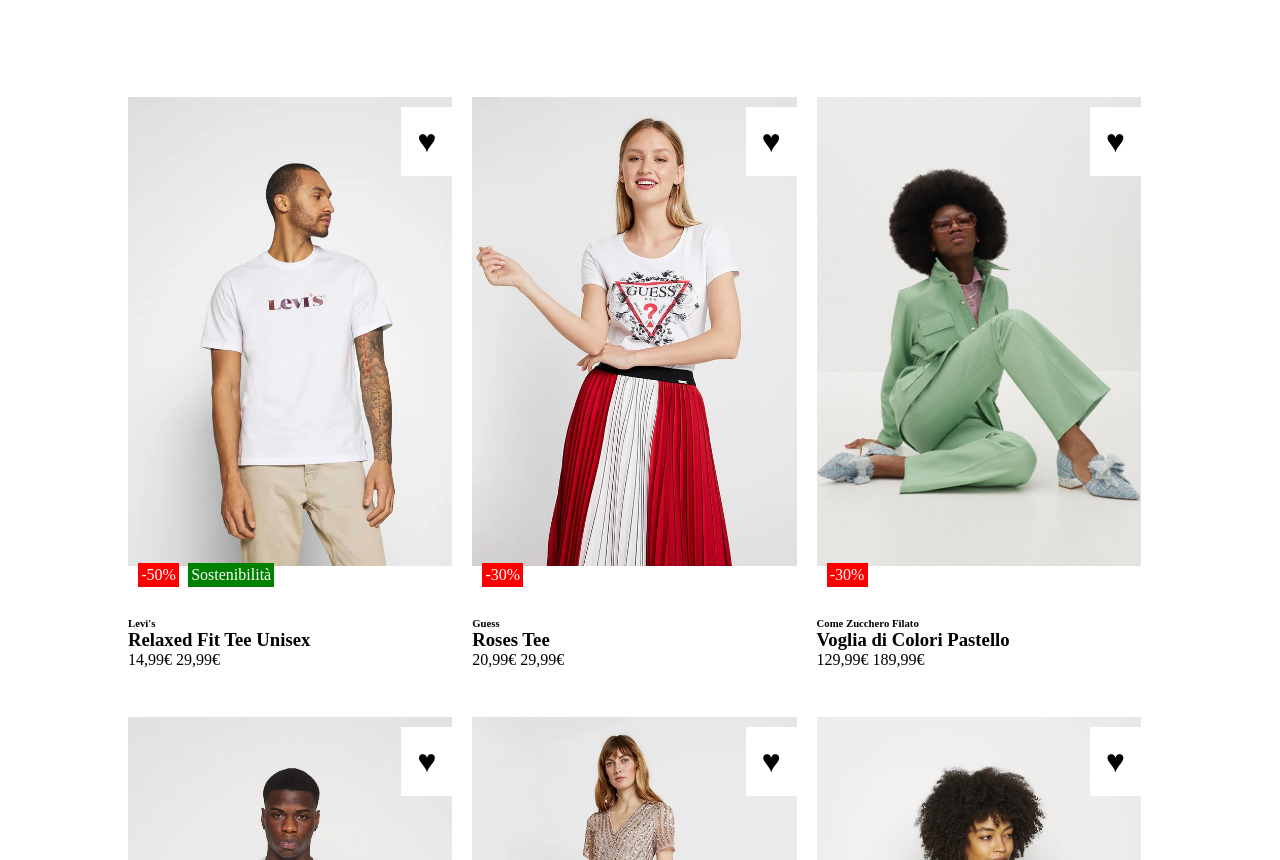
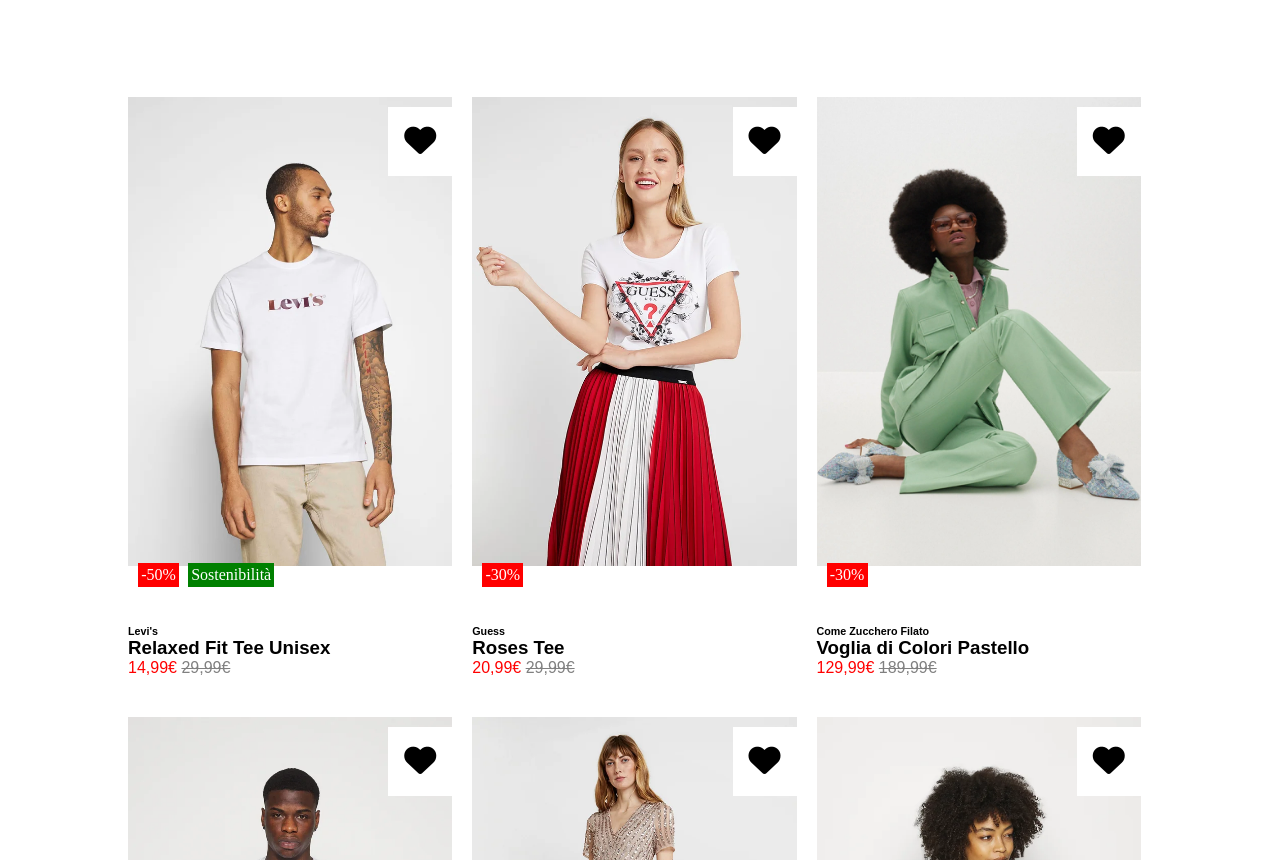
Before and after one commit to mbaisotti99/html-css-boolando, a plain HTML site: page index.html in a window 1280 px wide. Shown: the part 92-952 px from the top of the page. Drawn offline with Linux system fonts and the light colour scheme.

Commit message:
feat:prezzo

```diff
--- a/css/style.css
+++ b/css/style.css
@@ -92,12 +92,24 @@ main .container{
     width: calc(95%/3);
     position: relative;
     height: 600px;
+
 }
 
 .testo-card{
     bottom: 0px;
     position: relative;
     bottom: -520px;
+    font-family: sans-serif;
+    padding: 8px 0;
+}
+
+.price{
+    color: red;
+}
+
+.price-old{
+    color: gray;
+    text-decoration: line-through;
 }
 
 .discount{
--- a/index.html
+++ b/index.html
@@ -67,7 +67,7 @@
                         </p>
                     </div>
                     <div class="heart">
-                        &#9829;
+                        <i class="fa-solid fa-heart"></i>
                     </div>
             </div>
 
@@ -93,7 +93,7 @@
                         </p>
                     </div>
                     <div class="heart">
-                        &#9829;
+                        <i class="fa-solid fa-heart"></i>
                     </div>
             </div>
 
@@ -119,7 +119,7 @@
                         </p>
                     </div>
                     <div class="heart">
-                        &#9829;
+                        <i class="fa-solid fa-heart"></i>
                     </div>
             </div>
 
@@ -148,7 +148,7 @@
                         </p>
                     </div>
                     <div class="heart">
-                        &#9829;
+                        <i class="fa-solid fa-heart"></i>
                     </div>
             </div>
 
@@ -170,7 +170,7 @@
                         </p>
                     </div>
                     <div class="heart">
-                        &#9829;
+                        <i class="fa-solid fa-heart"></i>
                     </div>
             </div>
 
@@ -193,7 +193,7 @@
                         </p>
                     </div>
                     <div class="heart">
-                        &#9829;
+                        <i class="fa-solid fa-heart"></i>
                     </div>
             </div>
         </div>
```
